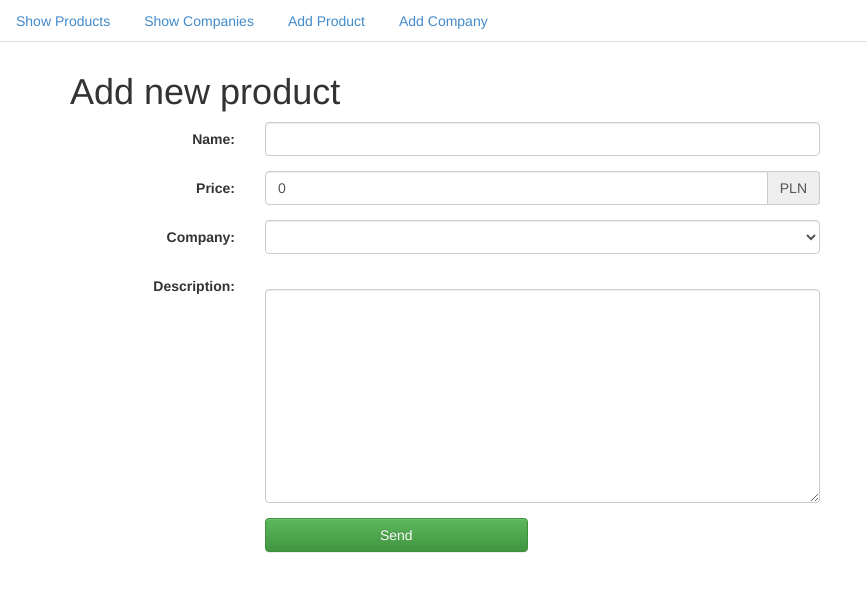
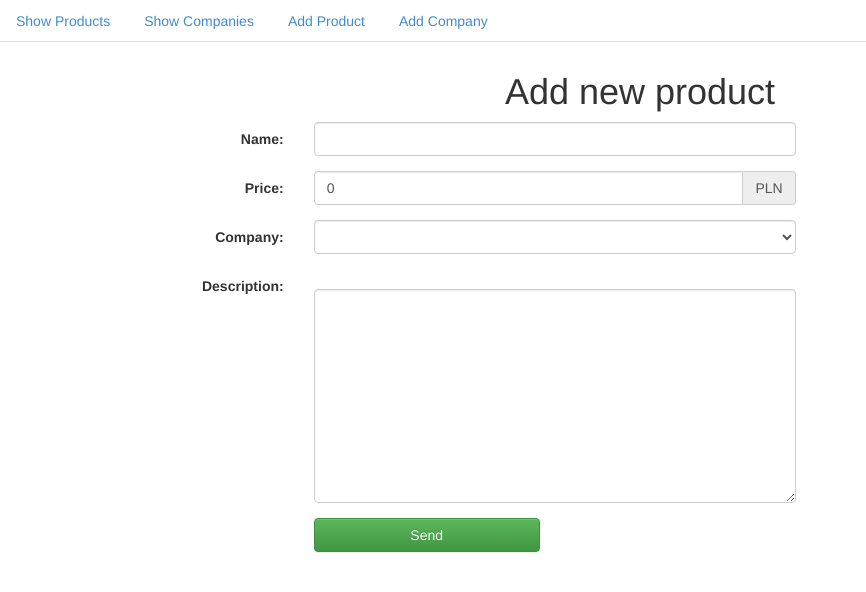
Before and after one commit to sielakos/wood-search, a Flask app: page /add_product in a window 1280 px wide. Shown: the top 592 px of the page, without its empty margins (0-866 px from the left). Run offline with Flask 2, Linux system fonts and the light colour scheme; data that the repository does not hold is empty; parts of the project's set-up code (start-up, migrations or seed data) failed here and were passed over; some libraries are stand-ins or nearby versions.

```diff
--- a/search/static/styles.css
+++ b/search/static/styles.css
@@ -1,3 +1,12 @@
 .main-content {
     margin-top: 10px;
+    width: 80%;
 }
+
+.page-title {
+    width: 50%;
+    margin-left: auto;
+    margin-right: auto;
+    margin-bottom: 10px;
+    text-align: center;
+}
--- a/search/templates/add_product.html
+++ b/search/templates/add_product.html
@@ -23,7 +23,10 @@
 {% endblock %}
 
 {% block content %}
-    <h1>Add new product</h1>
+    <div class="page-title">
+        <h1>Add new product</h1>
+    </div>
+
     <div ng-app="wsAddProductModule" ng-controller="wsAddProductCtrl">
     {% raw %}
         <form class="form-horizontal" role="form">
```
Also changed, not shown: search/static/js/show_products.js (added, +15 -0 lines), search/templates/show_products.html (+31 -4 lines), 1 other file.
